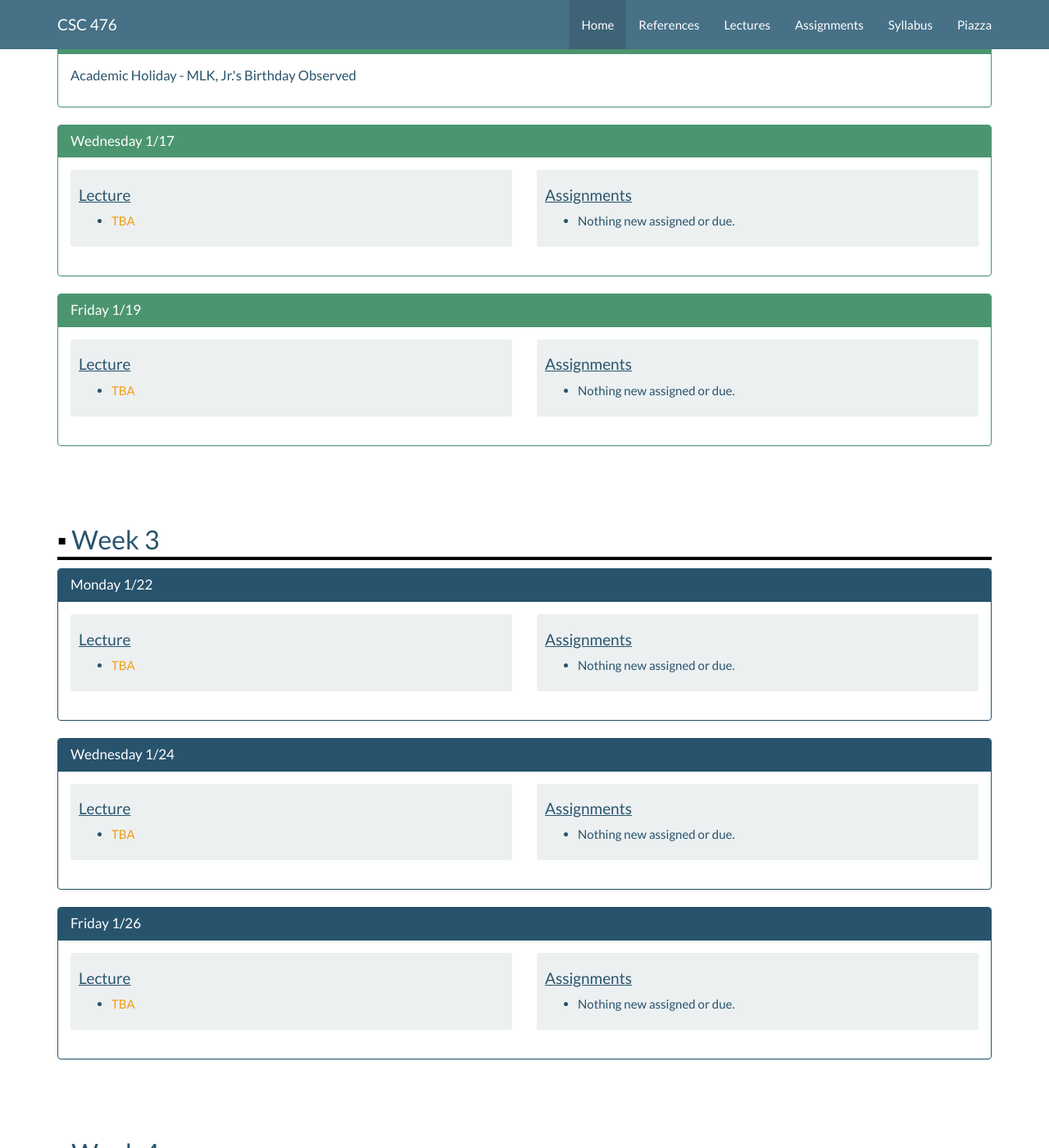
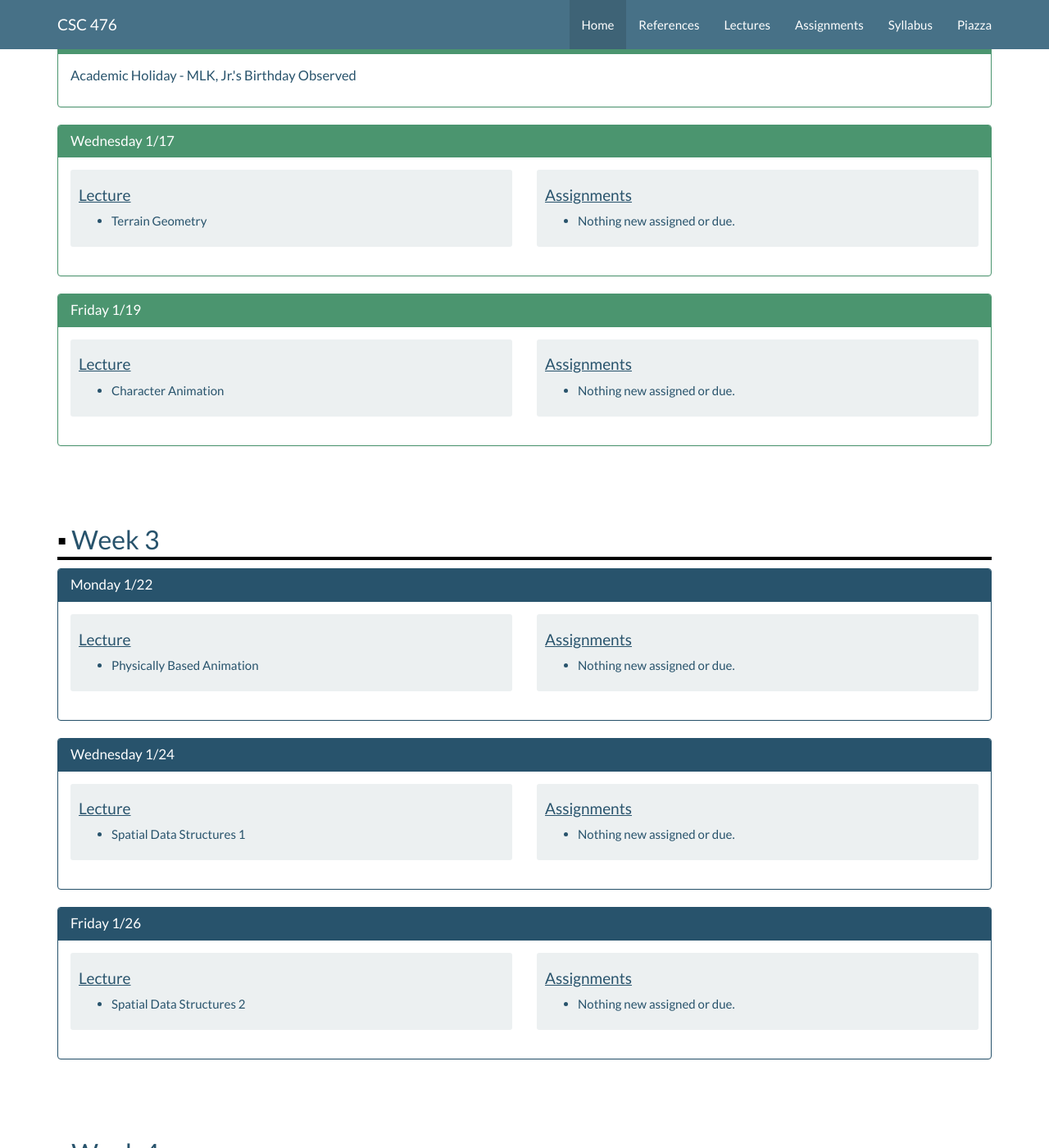
Before and after one commit to calpoly-iandunn/csc476, a Jekyll site: the page built from index.html, in a window 1280 px wide and 1400 px high, scrolled down 2036 px. Shown: the whole window at 82% size. Built offline with Jekyll 4.4.1, drawn with Linux system fonts in a browser that asks for light colours; some of the changed text lies outside the part shown.

Commit message:
Initial stab at lecture schedule

```diff
--- a/_data/weeks.yml
+++ b/_data/weeks.yml
@@ -6,15 +6,15 @@
 
   - name: Monday 1/8
     lecture:
-      - TBA
+      - text: Introduction
 
   - name: Wednesday 1/10
     lecture:
-      - TBA
+      - text: Graphics Pipeline Review
 
   - name: Friday 1/12
     lecture:
-      - TBA
+      - text: Simulation Time Steps
 
 ###############################################################################
 
@@ -27,11 +27,11 @@
 
   - name: Wednesday 1/17
     lecture:
-      - TBA
+      - text: Terrain Geometry
 
   - name: Friday 1/19
     lecture:
-      - TBA
+      - text: Character Animation
 
 ###############################################################################
 
@@ -41,15 +41,15 @@
 
   - name: Monday 1/22
     lecture:
-      - TBA
+      - text: Physically Based Animation
 
   - name: Wednesday 1/24
     lecture:
-      - TBA
+      - text: Spatial Data Structures 1
 
   - name: Friday 1/26
     lecture:
-      - TBA
+      - text: Spatial Data Structures 2
 
 ###############################################################################
 
@@ -59,15 +59,16 @@
 
   - name: Monday 1/29
     lecture:
-      - TBA
+      - text: Lighting Review
 
   - name: Wednesday 1/31
     lecture:
-      - TBA
+      - text: Advanced Texturing
 
   - name: Friday 2/2
     lecture:
-      - TBA
+      - text: Shadows
+      - text: Light Maps
 
 ###############################################################################
 
@@ -77,15 +78,15 @@
 
   - name: Monday 2/5
     lecture:
-      - TBA
+      - text: Screen-Space Ambient Occlusion
 
   - name: Wednesday 2/7
     lecture:
-      - TBA
+      - text: Physically-Based Rendering
 
   - name: Friday 2/9
     lecture:
-      - TBA
+      - text: Global Illumination
 
 ###############################################################################
 
@@ -95,15 +96,16 @@
 
   - name: Monday 2/12
     lecture:
-      - TBA
+      - text: Midterm 1
 
   - name: Wednesday 2/14
     lecture:
-      - TBA
+      - text: Polygonal Meshes
+      - text: Voxels
 
   - name: Friday 2/16
     lecture:
-      - TBA
+      - text: Parametric Geometry
 
 ###############################################################################
 
@@ -113,15 +115,15 @@
 
   - name: Tuesday 2/20
     lecture:
-      - TBA
+      - text: Culling
 
   - name: Wednesday 2/21
     lecture:
-      - TBA
+      - text: Skinned Mesh Animation
 
   - name: Friday 2/23
     lecture:
-      - TBA
+      - text: Inverse Kinematics
 
 ###############################################################################
 
@@ -131,15 +133,15 @@
 
   - name: Monday 2/26
     lecture:
-      - TBA
+      - text: Particle Systems
 
   - name: Wednesday 2/28
     lecture:
-      - TBA
+      - text: Geometry Shaders
 
   - name: Friday 3/2
     lecture:
-      - TBA
+      - text: Subdivision Surfaces
 
 ###############################################################################
 
@@ -149,15 +151,15 @@
 
   - name: Monday 3/5
     lecture:
-      - TBA
+      - text: Visual Storytelling
 
   - name: Wednesday 3/7
     lecture:
-      - TBA
+      - text: TBA
 
   - name: Friday 3/9
     lecture:
-      - TBA
+      - text: TBA
 
 ###############################################################################
 
@@ -167,15 +169,15 @@
 
   - name: Monday 3/12
     lecture:
-      - TBA
+      - text: TBA
 
   - name: Wednesday 3/14
     lecture:
-      - TBA
+      - text: TBA
 
   - name: Friday 3/16
     lecture:
-      - TBA
+      - text: Midterm 2
 
 ###############################################################################
 
```
